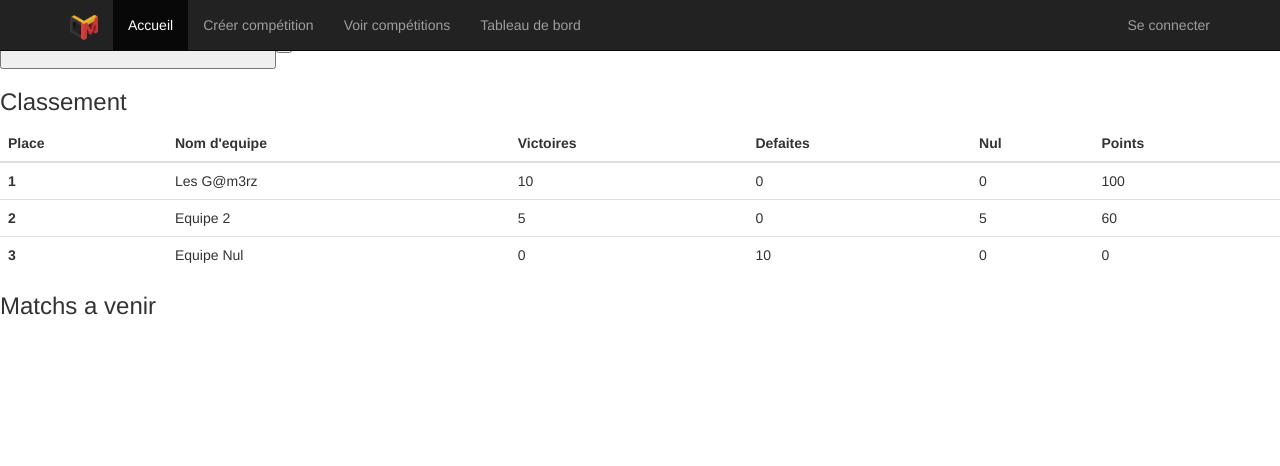
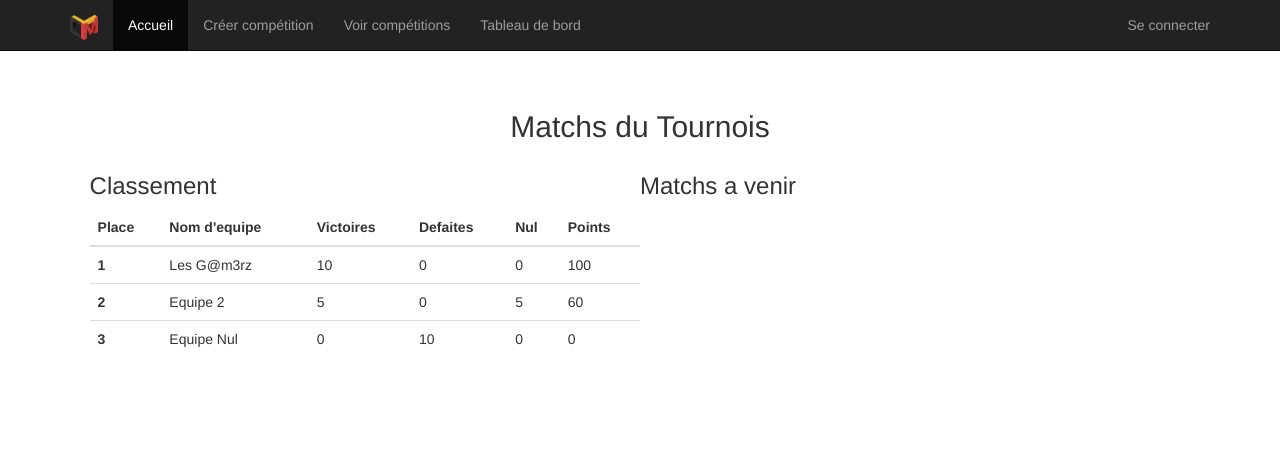
Before and after one commit to ShinKyoken/Cyber_Monsieur_Loyal, a Flask app: template appli/templates/voirMatchs.html in a window 1280 px wide. Shown: the top 466 px of the page. Run offline with Flask 2, Linux system fonts and the light colour scheme; the template is opened without the code that fills it, so the values that code supplies are empty; some libraries are stand-ins or nearby versions.

Commit message:
création voirMatchs.css

```diff
--- /dev/null
+++ b/appli/static/css/voirMatchs.css
@@ -0,0 +1,19 @@
+.voirMatches{
+  padding: 7%;
+  display: flex;
+  flex-wrap: wrap;
+}
+
+.panneau_haut{
+  display: flex;
+  justify-content: center;
+  flex: 1 1 100%;
+}
+
+.block_classement{
+  flex:1 1 50%;
+}
+
+.block_matchs{
+  flex:1 1 50%;
+}
--- a/appli/templates/voirMatchs.html
+++ b/appli/templates/voirMatchs.html
@@ -1,11 +1,13 @@
 {% extends "base.html" %}
+{% block styles %}
+{{ super() }}
+<link rel="stylesheet" href="{{ url_for('static', filename='css/voirMatchs.css') }}">
+{% endblock %}
 {% block main %}
-<div class="">
+<div class="voirMatches">
 
 	<div class="panneau_haut">    <!-- Partie du haut, avec le titre et les bouttons -->
-		<button>
 		<h2>Matchs du Tournois</h2>
-		<button>
 	</div>
 
 	<div class="block_classement">      <!-- Partie de gauche, avec le classement équipes -->
```
